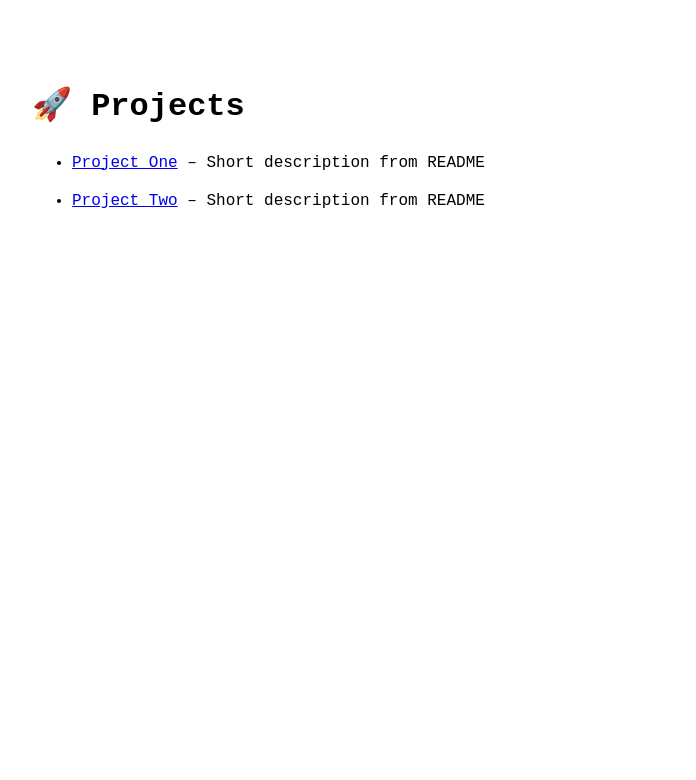
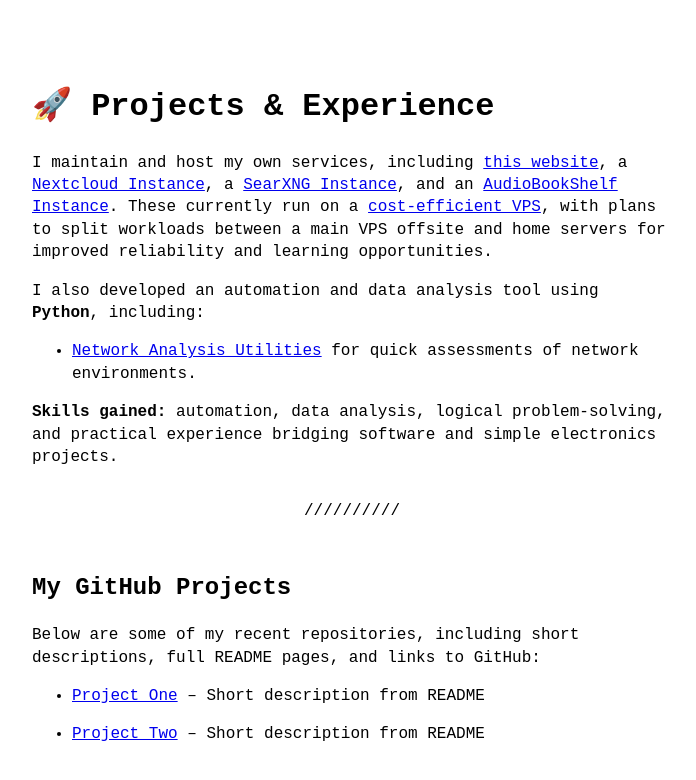
Before and after one commit to Bogdan54/bogdan54.github.io, a Jekyll site: the page built from _pages/projects.md, in a window 1280 px wide. Shown: the top 780 px of the page, without its empty margins (288-984 px from the left). Built offline with Jekyll 4.4.1, drawn with Linux system fonts in a browser that asks for light colours.

Commit message:
Update projects.md

```diff
--- a/_pages/projects.md
+++ b/_pages/projects.md
@@ -3,7 +3,21 @@ layout: default
 title: "Projects"
 permalink: /projects
 ---
-# 🚀 Projects
+# 🚀 Projects & Experience
+
+I maintain and host my own services, including [this website](https://bogdancapitanescu.xyz), a [Nextcloud Instance](https://nextcloud.capitanescu.xyz), a [SearXNG Instance](https://searx.capitanescu.xyz), and an [AudioBookShelf Instance](https://audiobooks.capitanescu.xyz). These currently run on a [cost-efficient VPS](https://alphavps.com), with plans to split workloads between a main VPS offsite and home servers for improved reliability and learning opportunities.
+
+I also developed an automation and data analysis tool using **Python**, including:
+- [Network Analysis Utilities](https://github.com/Bogdan54/Network-Analysis-Utilities) for quick assessments of network environments.
+
+**Skills gained:** automation, data analysis, logical problem-solving, and practical experience bridging software and simple electronics projects.
+
+---
+
+## My GitHub Projects
+
+Below are some of my recent repositories, including short descriptions, full README pages, and links to GitHub:
+
 
 {% for repo in site.data.projects %}
 - [{{ repo.name }}]({{ repo.url }}) – {{ repo.description }}
```
